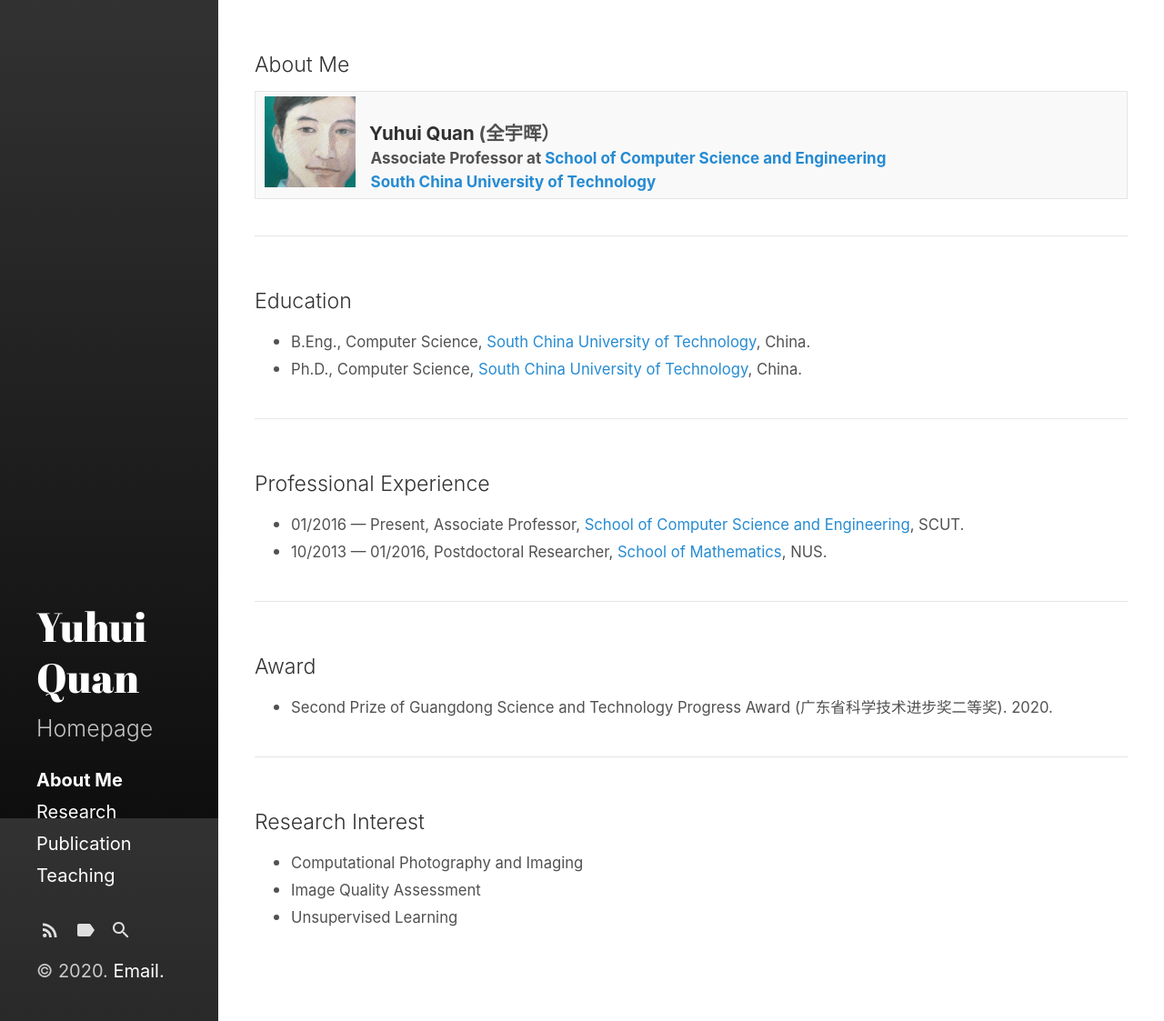
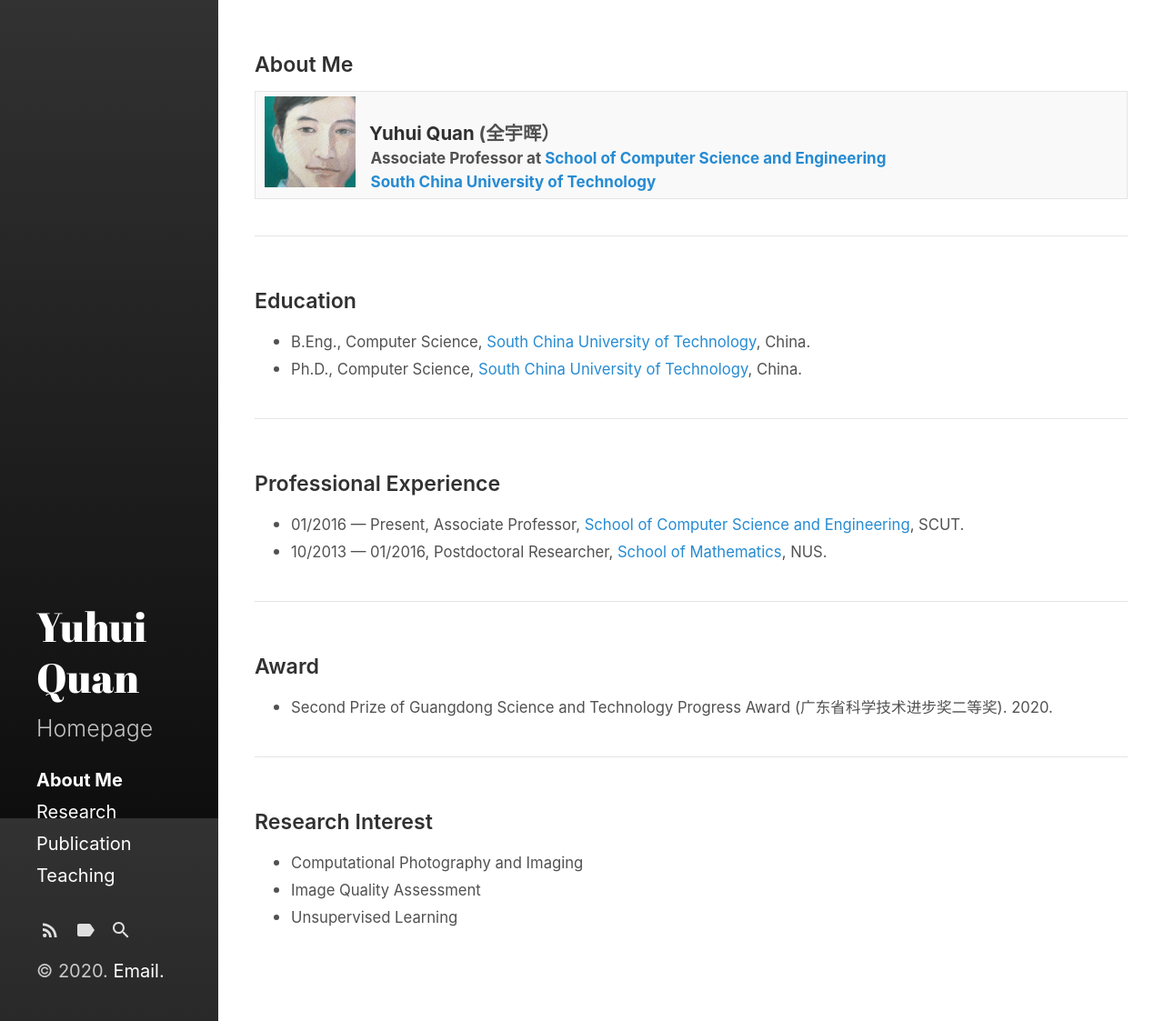
Before and after one commit to Dofboom/Dofboom.github.io, a Jekyll site: the page built from index.html, in a window 1280 px wide and 1123 px high. Shown: the whole window at 91% size. Built offline with Jekyll 4.4.1, drawn with Linux system fonts in a browser that asks for light colours; the list of posts is cut into pages by our own code.

Commit message:
Update _type.scss

```diff
--- a/_sass/hydeout/_type.scss
+++ b/_sass/hydeout/_type.scss
@@ -10,14 +10,14 @@ h5,
 h6,
 .site-title {
   color: $heading-color;
-  font-weight: 300;
+  font-weight: 600;
   line-height: 1.25;
   margin-bottom: $heading-spacing;
   text-rendering: optimizeLegibility;
 }
 // h1控制除about me界面之外的title大小
 h1 {
-  font-size: 1.5rem;
+  font-size: 1.2rem;
 }
 
 h2 {
```
